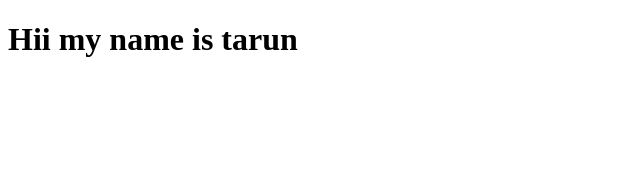
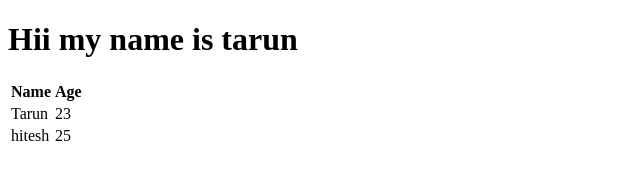
Before and after one commit to ThanviTarun/student-portfolio, a plain HTML site: page index.html in a window 1280 px wide. Shown: the whole page, without its empty margins (0-640 px from the left). Drawn offline with Linux system fonts and the light colour scheme.

Commit message:
initial commit
this is a table in which name and age are included

```diff
--- a/index.html
+++ b/index.html
@@ -4,5 +4,23 @@
 </head>
 <body>
     <h1>Hii my name is tarun</h1>
+    <table>
+        <thead>
+            <tr>
+                <th>Name</th>
+                <th>Age</th>
+            </tr>
+        </thead>
+        <tbody>
+            <tr>
+                <td>Tarun</td>
+                <td>23</td>
+            </tr>
+            <tr>
+                <td>hitesh</td>
+                <td>25</td>
+            </tr>
+        </tbody>
+    </table>
 </body>
 </html>
```
